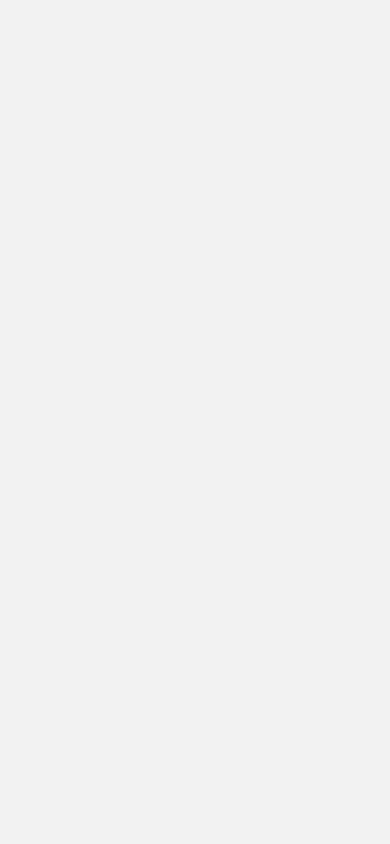
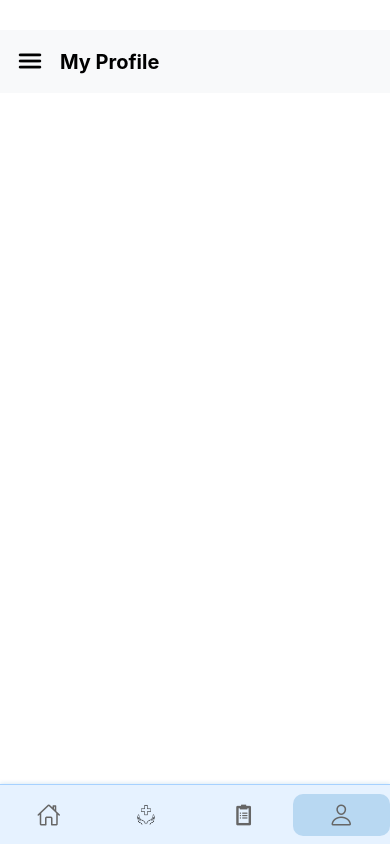
Before and after one commit to akindukodithuwakku/ATG-Mobile, a React Native app: screen /Profile in a window 390 px wide. Built offline with nearby package versions, Linux system fonts and the light colour scheme.

Commit message:
Implement the basic setup for profileScreen.

```diff
--- a/screens/ProfileScreen.js
+++ b/screens/ProfileScreen.js
@@ -1,7 +1,102 @@
-import React from "react";
+import React, { useState } from "react";
+import {
+  View,
+  Text,
+  StyleSheet,
+  TouchableOpacity,
+  StatusBar,
+  useColorScheme,
+} from "react-native";
+import SideNavigationClient from "../Components/SideNavigationClient";
+import BottomNavigationClient from "../Components/BottomNavigationClient";
+import { Ionicons } from "@expo/vector-icons";
 
 const ProfileScreen = ({ navigation }) => {
-  return null;
+  const [isMenuOpen, setIsMenuOpen] = useState(false);
+  const scheme = useColorScheme();
+
+  const toggleMenu = () => {
+    setIsMenuOpen(!isMenuOpen);
+  };
+
+  return (
+    <View style={styles.container}>
+      <StatusBar
+        barStyle={scheme === "dark" ? "light-content" : "dark-content"}
+        translucent={true}
+        backgroundColor={scheme === "dark" ? "black" : "transparent"}
+      />
+
+      {/* Header with Hamburger Icon */}
+      <View style={styles.header}>
+        <TouchableOpacity onPress={toggleMenu}>
+          <Ionicons
+            name={isMenuOpen ? "close" : "menu"}
+            size={30}
+            color="black"
+          />
+        </TouchableOpacity>
+        <Text style={styles.headerText}>My Profile</Text>
+      </View>
+
+      {/* Overlay for Side Navigation */}
+      {isMenuOpen && (
+        <View style={styles.overlay}>
+          <SideNavigationClient navigation={navigation} onClose={toggleMenu} />
+          <TouchableOpacity
+            style={styles.overlayBackground}
+            onPress={toggleMenu}
+          />
+        </View>
+      )}
+
+      {/* Dashboard Content */}
+      <View style={styles.content}>
+
+      </View>
+
+      {/* Bottom Navigation */}
+      <BottomNavigationClient navigation={navigation} />
+    </View>
+  );
 };
 
+const styles = StyleSheet.create({
+  container: {
+    flex: 1,
+    backgroundColor: "#fff",
+  },
+  header: {
+    flexDirection: "row",
+    alignItems: "center",
+    padding: 15,
+    backgroundColor: "#f8f9fa",
+    marginTop: 30,
+  },
+  headerText: {
+    fontSize: 20,
+    fontWeight: "bold",
+    marginLeft: 15,
+  },
+  content: {
+    flex: 1,
+    justifyContent: "center",
+    alignItems: "center",
+    marginBottom: 60,
+  },
+  overlay: {
+    position: "absolute",
+    top: 0,
+    left: 0,
+    width: "100%",
+    height: "100%",
+    flexDirection: "row",
+    zIndex: 1,
+  },
+  overlayBackground: {
+    flex: 1,
+    backgroundColor: "rgba(0,0,0,0.4)",
+  },
+});
+
 export default ProfileScreen;
```
